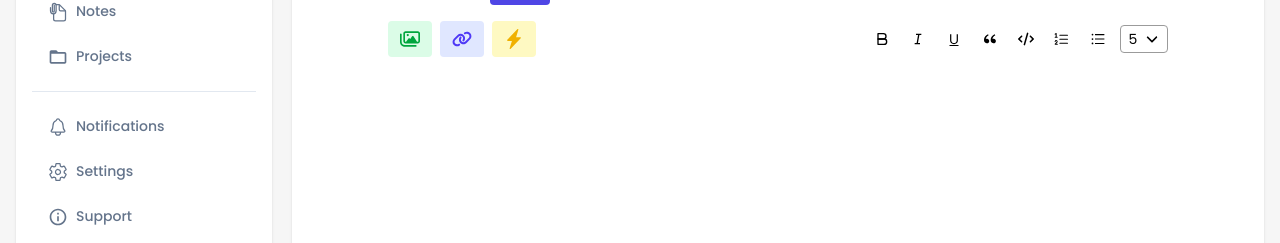
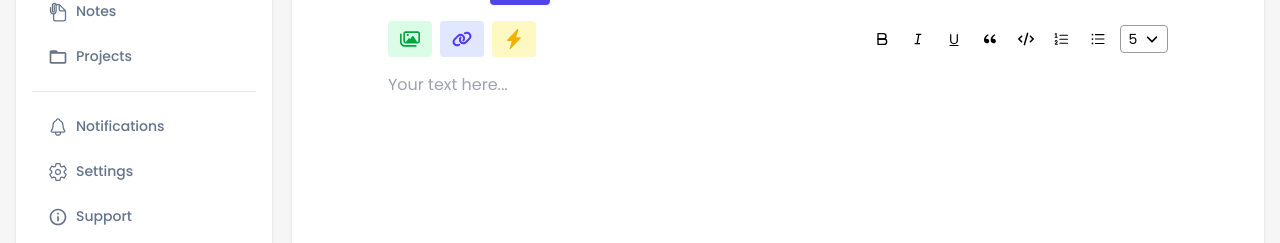
Before and after one commit to dhuy00/Knowly, a React (Vite) app in the folder knowly_frontend/: page /notes/1 in a window 1280 px wide. Shown: the part 185-428 px from the top of the page. Built offline with nearby package versions, Linux system fonts and the light colour scheme.

Commit message:
testing format text function

```diff
--- a/knowly_frontend/src/components/notes/NoteDetail.tsx
+++ b/knowly_frontend/src/components/notes/NoteDetail.tsx
@@ -3,25 +3,17 @@ import { TbBackground } from "react-icons/tb";
 import coverImg from "../../assets/cover.jpg";
 import Toolbar from "./Toolbar";
 import TextEditor from "./TextEditor";
-import { useRef } from "react";
 
 
 const NoteDetail = () => {
   const [hasCover, setHasCover] = useState(false);
-  const editorRef = useRef<HTMLDivElement>(null);
+  const editorRef = React.useRef<HTMLDivElement>(null);
 
-  const formatText = (tag: string) => {
-    const selection = window.getSelection();
-    if (!selection || selection.rangeCount === 0) return;
-
-    const range = selection.getRangeAt(0);
-    if (range.collapsed) return; // chưa bôi đen
-
-    const wrapper = document.createElement(tag);
-    wrapper.appendChild(range.extractContents());
-    range.insertNode(wrapper);
-
-    selection.removeAllRanges();
+  const format = (command: string, value?: string) => {
+    console.log("ON exec command: ", command)
+    console.log("On exec value: ", value)
+    editorRef.current?.focus();
+    document.execCommand(command, false, value);
   };
 
   return (
@@ -51,10 +43,10 @@ const NoteDetail = () => {
         </button>
         </div>
       <div>
-        <Toolbar onFormat={formatText} />
+        <Toolbar format={format} />
       </div>
-      <div>
-        <TextEditor editorRef={editorRef} />
+      <div className="max-h-[200px]">
+        <TextEditor editorRef={editorRef}/>
       </div>
     </div>
   );
--- a/knowly_frontend/src/components/notes/TextEditor.tsx
+++ b/knowly_frontend/src/components/notes/TextEditor.tsx
@@ -1,13 +1,34 @@
-import React, { useRef } from "react";
+import React from "react";
 
-const TextEditor = ({ editorRef }: { editorRef: React.RefObject<HTMLDivElement> }) => {
+type TextEditorProps = {
+  editorRef: React.RefObject<HTMLDivElement | null>;
+};
+
+const TextEditor = ({ editorRef }: TextEditorProps) => {
+
+  const handleInput = () => {
+    const element = editorRef?.current;
+    if (!element) return;
+
+    const text = element.innerText.replace(/\n/g, "").trim();
+
+    if (text === "") {
+      element.classList.add("is-empty");
+    } else {
+      element.classList.remove("is-empty");
+    }
+  };
+
   return (
     <div
       ref={editorRef}
+      onInput={handleInput}
       contentEditable
       suppressContentEditableWarning
-      className="w-full min-h-[120px] outline-none text-text-secondary"
-      placeholder="Your text here..."
+      className="editor is-empty w-full outline-none text-text-secondary max-h-[400px] overflow-y-auto
+      prose prose-sm max-w-none [&_h1]:text-2xl [&_h1]:font-bold [&_h2]:text-xl [&_h2]:font-semibold
+      [&_blockquote]:border-l-4 [&_blockquote]:pl-3 [&_blockquote]:italic "
+      data-placeholder="Your text here..."
     />
   );
 };
--- a/knowly_frontend/src/components/notes/Toolbar.tsx
+++ b/knowly_frontend/src/components/notes/Toolbar.tsx
@@ -11,10 +11,18 @@ import { GoListOrdered } from "react-icons/go";
 import { AiOutlineUnorderedList } from "react-icons/ai";
 import FontSizeSelect from "./FontSizeSelect";
 
+type ToolbarProps = {
+  format: (command: string, value?: string) => void;
+};
 
-const Toolbar = ({ onFormat }: { onFormat: (tag: string) => void }) => {
+const Toolbar = ({ format }: ToolbarProps) => {
   const textFormatStyle = 'px-1.5 py-1.5 rounded-sm text-primary hover:bg-blue-200 cursor-pointer'
   const [number, setNumber] = useState<number[] | string[]>([1, 2, 3, 4, 5, 6, 7, 8, 9, 10])
+
+  const handleFormat = (event: React.MouseEvent<HTMLDivElement>, command: string, value?: string) => {
+    event.preventDefault();
+    format(command, value);
+  }
 
   return (
     <div className="flex gap-2 items-center justify-between w-full">
@@ -39,25 +47,25 @@ const Toolbar = ({ onFormat }: { onFormat: (tag: string) => void }) => {
         </div>
       </div>
       <div className="flex gap-2 items-center">
-        <div className={`${textFormatStyle}`} onClick={() => onFormat("strong")}>
+        <div className={`${textFormatStyle}`} onMouseDown={(event) => {handleFormat(event, "bold")}}>
           <FiBold />
         </div>
-        <div className={`${textFormatStyle}`} onClick={() => onFormat("em")}>
+        <div className={`${textFormatStyle}`} onMouseDown={(event) => {handleFormat(event, "italic")}}>
           <RiItalic />
         </div>
-        <div className={`${textFormatStyle}`} >
+        <div className={`${textFormatStyle}`} onMouseDown={(event) => {handleFormat(event, "underline")}}>
           <BsTypeUnderline />
         </div>
-        <div className={`${textFormatStyle}`} onClick={() => onFormat("blockquote")}>
+        <div className={`${textFormatStyle}`} onMouseDown={(event) => {handleFormat(event, "formatBlock", "blockquote")}}>
           <RiDoubleQuotesL />
         </div>
-        <div className={`${textFormatStyle}`} onClick={() => onFormat("code")}>
+        <div className={`${textFormatStyle}`} onMouseDown={(event) => {handleFormat(event, "code")}}>
           <FaCode />
         </div>
-        <div className={`${textFormatStyle}`}>
+        <div className={`${textFormatStyle}`} onMouseDown={(event) => {handleFormat(event, "insertOrderedList")}}>
           <GoListOrdered />
         </div>
-        <div className={`${textFormatStyle}`}>
+        <div className={`${textFormatStyle}`} onMouseDown={(event) => {handleFormat(event, "insertUnorderedList")}}>
           <AiOutlineUnorderedList />
         </div>
         <FontSizeSelect options={number} value="5"/>
--- a/knowly_frontend/src/index.css
+++ b/knowly_frontend/src/index.css
@@ -55,3 +55,16 @@ blockquote {
   color: #555;
   margin: 8px 0;
 }
+
+.editor {
+  position: relative;
+}
+
+.editor.is-empty::before {
+  content: attr(data-placeholder);
+  position: absolute;
+  top: 0;
+  left: 0;
+  color: #9ca3af;
+  pointer-events: none;
+}
```
